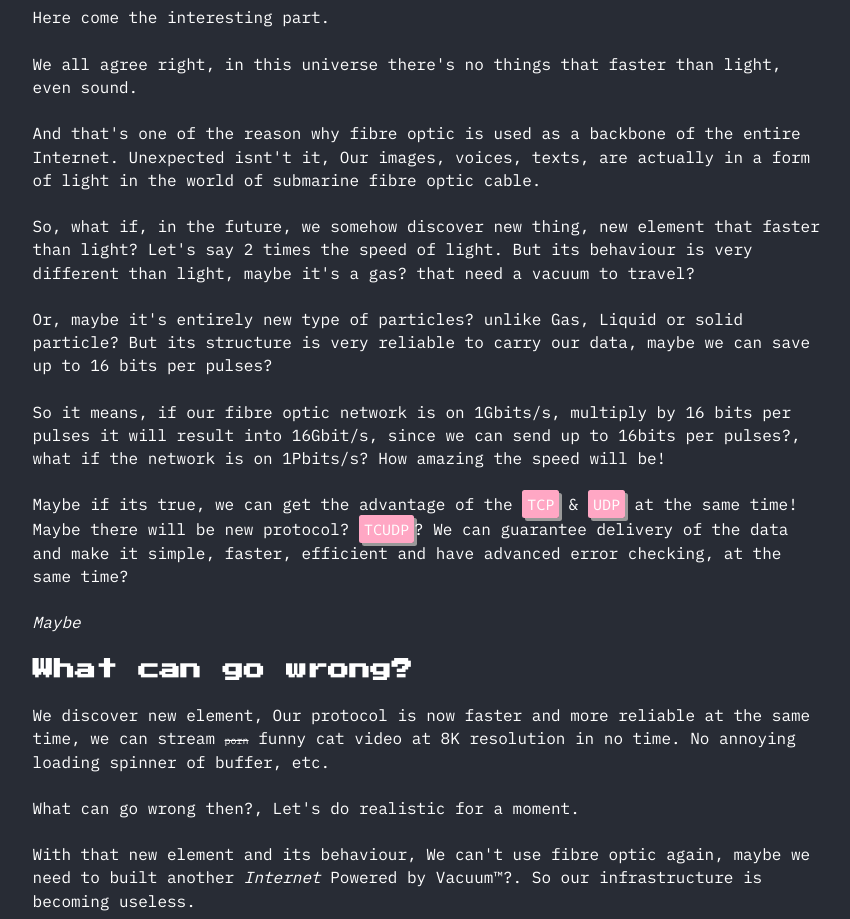
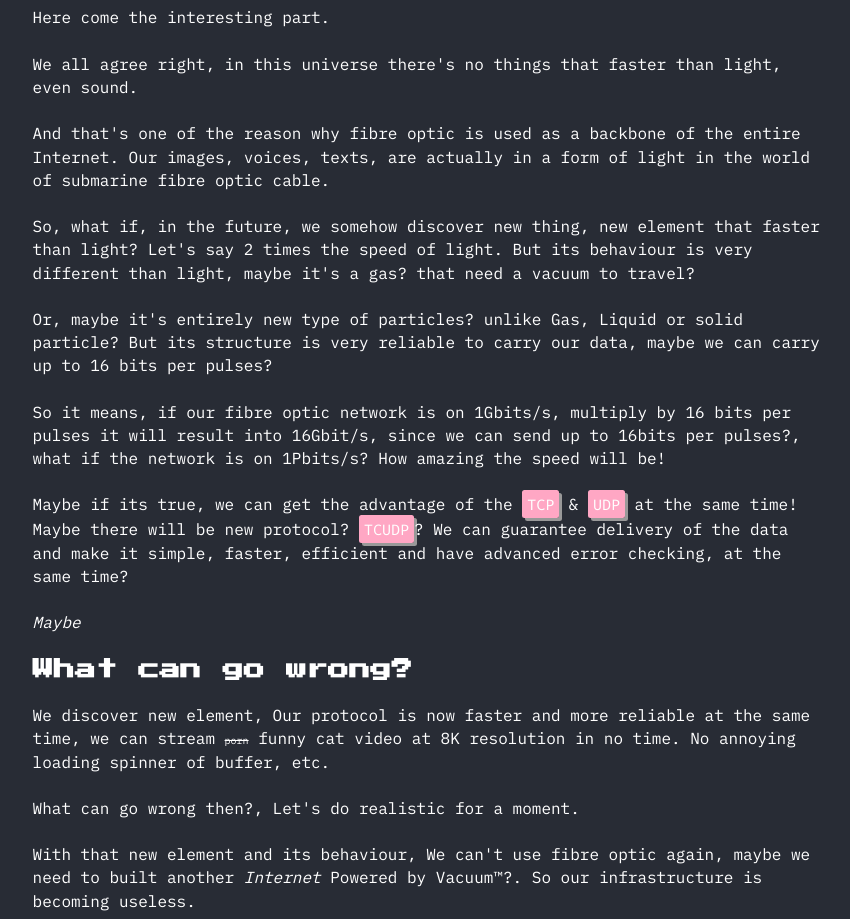
Before and after one commit to rizalfakhri/rizalfakhri.id, a Gatsby site: page /the-internet-2-0/ in a window 1280 px wide. Shown: the part 4120-5039 px from the top of the page, without its empty margins (213-1063 px from the left). Built offline with nearby package versions, Linux system fonts and the light colour scheme; Gatsby itself is replaced by a stand-in of ours; some packages are replaced by stand-ins of ours.

Commit message:
Fix wordings

```diff
--- a/content/blog/the-internet-2-0/index.md
+++ b/content/blog/the-internet-2-0/index.md
@@ -62,11 +62,11 @@ Here come the interesting part.
 
 We all agree right, in this universe there's no things that faster than light, even sound.
 
-And that's one of the reason why fibre optic is used as a backbone of the entire Internet. Unexpected isnt't it, Our images, voices, texts, are actually in a form of light in the world of submarine fibre optic cable.
+And that's one of the reason why fibre optic is used as a backbone of the entire Internet. Our images, voices, texts, are actually in a form of light in the world of submarine fibre optic cable.
 
 So, what if, in the future, we somehow discover new thing, new element that faster than light? Let's say 2 times the speed of light. But its behaviour is very different than light, maybe it's a gas? that need a vacuum to travel?
 
-Or, maybe it's entirely new type of particles? unlike Gas, Liquid or solid particle? But its structure is very reliable to carry our data, maybe we can save up to 16 bits per pulses?
+Or, maybe it's entirely new type of particles? unlike Gas, Liquid or solid particle? But its structure is very reliable to carry our data, maybe we can carry up to 16 bits per pulses?
 
 So it means, if our fibre optic network is on 1Gbits/s, multiply by 16 bits per pulses it will result into 16Gbit/s, since we can send up to 16bits per pulses?, what if the network is on 1Pbits/s? How amazing the speed will be!
 
```
